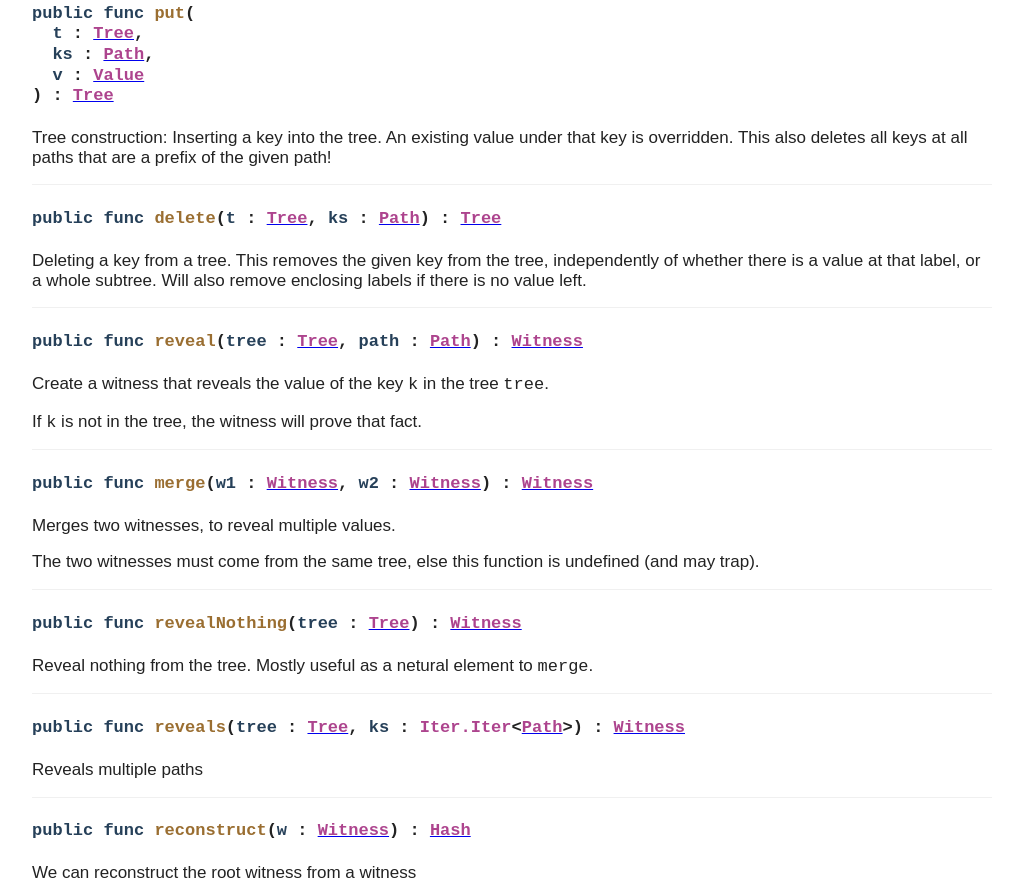
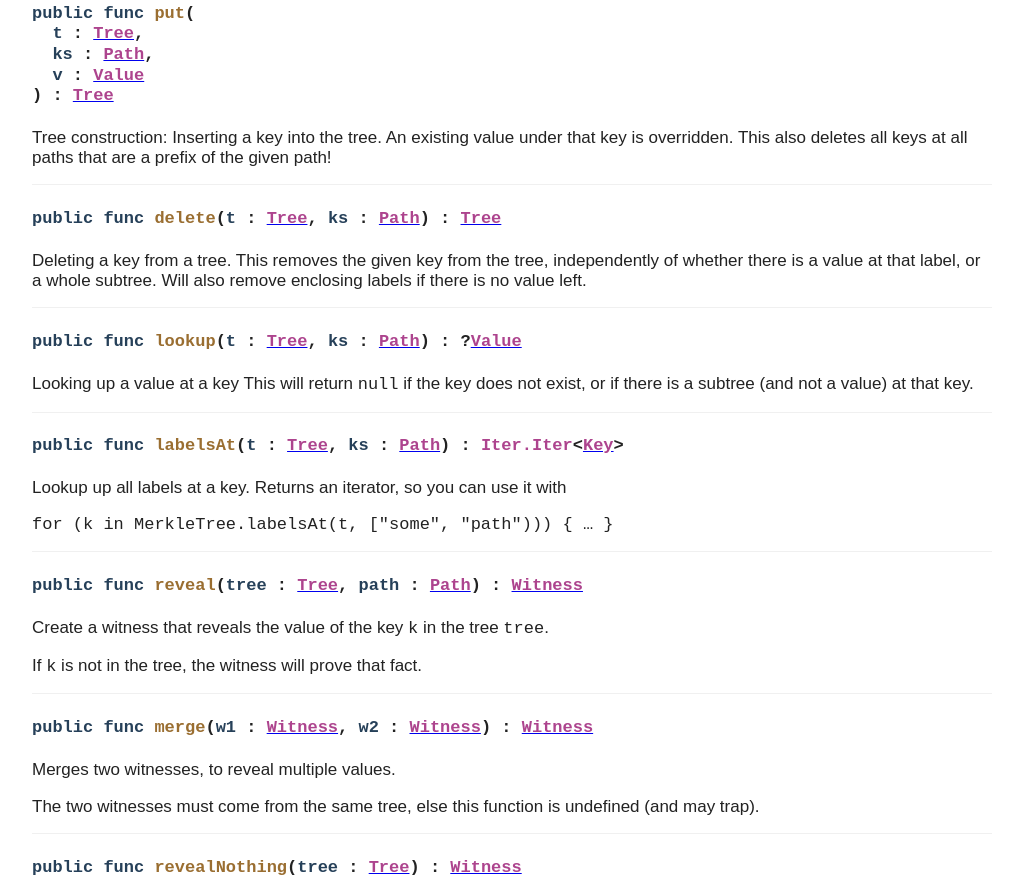
Before and after one commit to nomeata/ic-certification, a plain HTML site: page MerkleTree.html in a window 1280 px wide. Shown: the part 1350-2244 px from the top of the page, without its empty margins (198-1221 px from the left). Drawn offline with Linux system fonts and the light colour scheme.

Commit message:
Deploying to gh-pages from  @ 68524e3e68f9f45020ae6d8a19d3f8d280c38b1e 🚀

```diff
--- a/MerkleTree.html
+++ b/MerkleTree.html
@@ -1,5 +1,5 @@
 <!DOCTYPE html>
-<html><head title="Doc"><meta charset="UTF-8"/><link href="styles.css" rel="stylesheet"/></head><body><nav class="sidebar"><h3>Modules</h3><ul><li><li><a href="Dyadic.html">Dyadic</a></li></li><li><li><a href="MerkleTree.html">MerkleTree</a></li></li></ul><h3>Declarations</h3><ul><li><li><a href="#type.Key">Key</a></li></li><li><li><a href="#type.Path">Path</a></li></li><li><li><a href="#type.Value">Value</a></li></li><li><li><a href="#type.Tree">Tree</a></li></li><li><li><a href="#type.Witness">Witness</a></li></li><li><li><a href="#type.Hash">Hash</a></li></li><li><li><a href="#treeHash">treeHash</a></li></li><li><li><a href="#empty">empty</a></li></li><li><li><a href="#put">put</a></li></li><li><li><a href="#delete">delete</a></li></li><li><li><a href="#reveal">reveal</a></li></li><li><li><a href="#merge">merge</a></li></li><li><li><a href="#revealNothing">revealNothing</a></li></li><li><li><a href="#reveals">reveals</a></li></li><li><li><a href="#reconstruct">reconstruct</a></li></li><li><li><a href="#type.RawTree">RawTree</a></li></li><li><li><a href="#structure">structure</a></li></li><li><li><a href="#encodeWitness">encodeWitness</a></li></li></ul></nav><div class="documentation"><h1>MerkleTree</h1><p><strong>A merkle tree</strong></p>
+<html><head title="Doc"><meta charset="UTF-8"/><link href="styles.css" rel="stylesheet"/></head><body><nav class="sidebar"><h3>Modules</h3><ul><li><li><a href="Dyadic.html">Dyadic</a></li></li><li><li><a href="MerkleTree.html">MerkleTree</a></li></li></ul><h3>Declarations</h3><ul><li><li><a href="#type.Key">Key</a></li></li><li><li><a href="#type.Path">Path</a></li></li><li><li><a href="#type.Value">Value</a></li></li><li><li><a href="#type.Tree">Tree</a></li></li><li><li><a href="#type.Witness">Witness</a></li></li><li><li><a href="#type.Hash">Hash</a></li></li><li><li><a href="#treeHash">treeHash</a></li></li><li><li><a href="#empty">empty</a></li></li><li><li><a href="#put">put</a></li></li><li><li><a href="#delete">delete</a></li></li><li><li><a href="#lookup">lookup</a></li></li><li><li><a href="#labelsAt">labelsAt</a></li></li><li><li><a href="#reveal">reveal</a></li></li><li><li><a href="#merge">merge</a></li></li><li><li><a href="#revealNothing">revealNothing</a></li></li><li><li><a href="#reveals">reveals</a></li></li><li><li><a href="#reconstruct">reconstruct</a></li></li><li><li><a href="#type.RawTree">RawTree</a></li></li><li><li><a href="#structure">structure</a></li></li><li><li><a href="#encodeWitness">encodeWitness</a></li></li></ul></nav><div class="documentation"><h1>MerkleTree</h1><p><strong>A merkle tree</strong></p>
 <p>This library provides a simple merkle tree data structure for Motoko.
 It provides a key-value store, where both keys and values are of type Blob.</p>
 <pre class="motoko"><code class="motoko">var t = MerkleTree.empty();
@@ -41,7 +41,11 @@ prefix of the given path!</p>
 This removes the given key from the tree, independently
 of whether there is a value at that label, or a whole subtree.
 Will also remove enclosing labels if there is no value left.</p>
-</p></div><div class="declaration"><h4 class="function" id="reveal"><code><span class="keyword">public func </span><span class="fnname">reveal</span>(<span class="parameter">tree</span> : <a href="#type.Tree"><span class="type">Tree</span></a>, <span class="parameter">path</span> : <a href="#type.Path"><span class="type">Path</span></a>) : <a href="#type.Witness"><span class="type">Witness</span></a></code></h4><p><p>Create a witness that reveals the value of the key <code>k</code> in the tree <code>tree</code>.</p>
+</p></div><div class="declaration"><h4 class="function" id="lookup"><code><span class="keyword">public func </span><span class="fnname">lookup</span>(<span class="parameter">t</span> : <a href="#type.Tree"><span class="type">Tree</span></a>, <span class="parameter">ks</span> : <a href="#type.Path"><span class="type">Path</span></a>) : ?<a href="#type.Value"><span class="type">Value</span></a></code></h4><p><p>Looking up a value at a key
+This will return <code>null</code> if the key does not exist, or if
+there is a subtree (and not a value) at that key.</p>
+</p></div><div class="declaration"><h4 class="function" id="labelsAt"><code><span class="keyword">public func </span><span class="fnname">labelsAt</span>(<span class="parameter">t</span> : <a href="#type.Tree"><span class="type">Tree</span></a>, <span class="parameter">ks</span> : <a href="#type.Path"><span class="type">Path</span></a>) : <span class="type">Iter.Iter</span>&lt;<a href="#type.Key"><span class="type">Key</span></a>&gt;</code></h4><p><p>Lookup up all labels at a key. Returns an iterator, so you can use it with</p>
+<pre><code>for (k in MerkleTree.labelsAt(t, [&quot;some&quot;, &quot;path&quot;))) { … }</code></pre></p></div><div class="declaration"><h4 class="function" id="reveal"><code><span class="keyword">public func </span><span class="fnname">reveal</span>(<span class="parameter">tree</span> : <a href="#type.Tree"><span class="type">Tree</span></a>, <span class="parameter">path</span> : <a href="#type.Path"><span class="type">Path</span></a>) : <a href="#type.Witness"><span class="type">Witness</span></a></code></h4><p><p>Create a witness that reveals the value of the key <code>k</code> in the tree <code>tree</code>.</p>
 <p>If <code>k</code> is not in the tree, the witness will prove that fact.</p>
 </p></div><div class="declaration"><h4 class="function" id="merge"><code><span class="keyword">public func </span><span class="fnname">merge</span>(<span class="parameter">w1</span> : <a href="#type.Witness"><span class="type">Witness</span></a>, <span class="parameter">w2</span> : <a href="#type.Witness"><span class="type">Witness</span></a>) : <a href="#type.Witness"><span class="type">Witness</span></a></code></h4><p><p>Merges two witnesses, to reveal multiple values.</p>
 <p>The two witnesses must come from the same tree, else this function is
```
